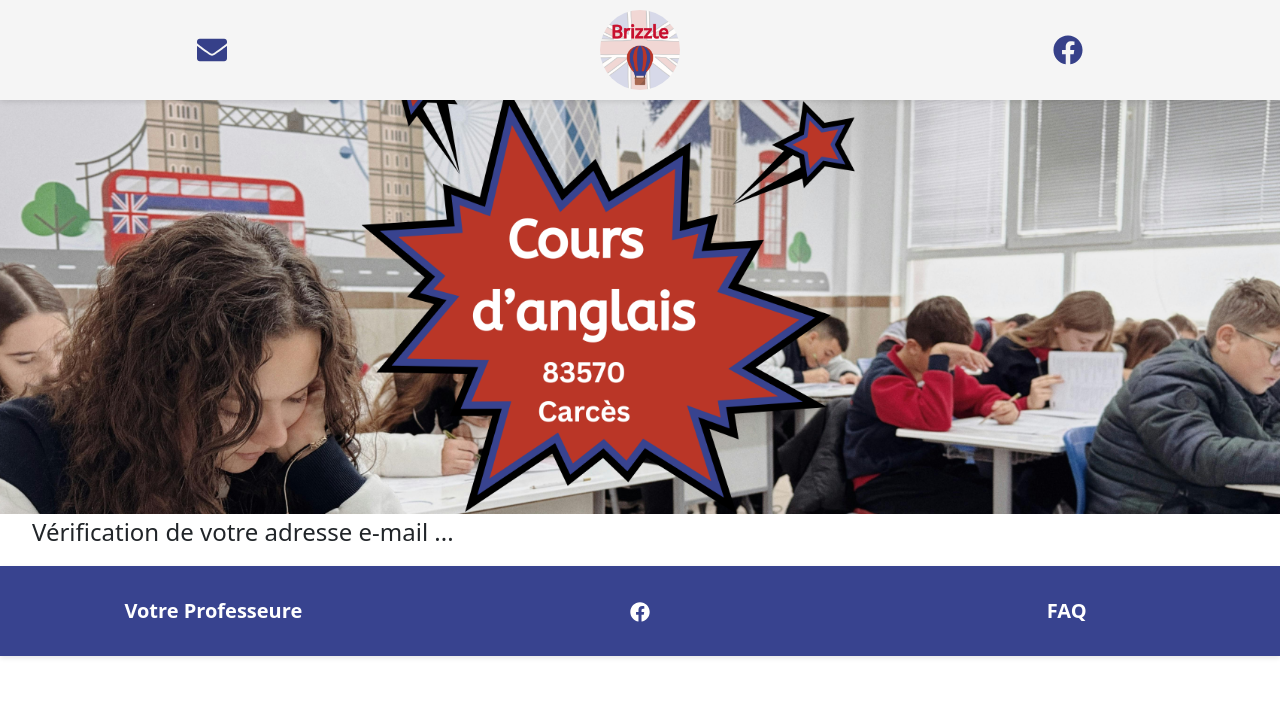
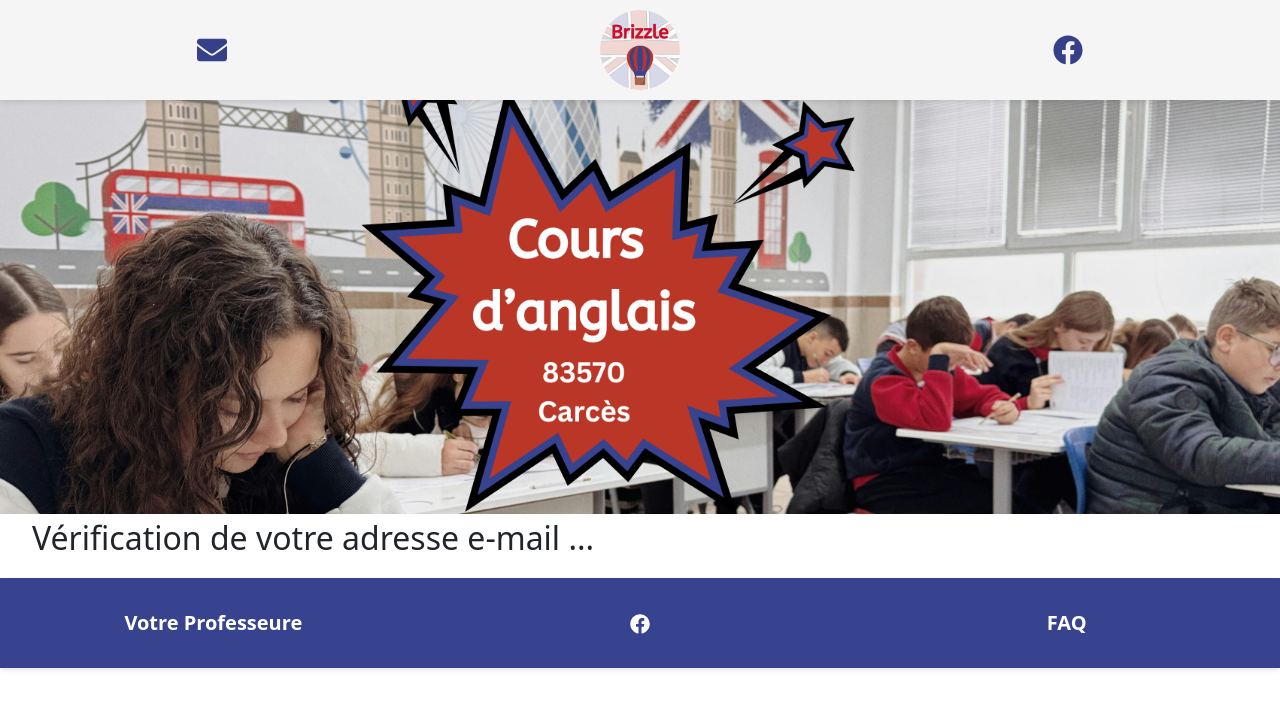
Before and after one commit to GeorginaMudditt/brizzle-website, a React (Vite) app: page /auth/callback in a window 1280 px wide. Shown: the top 708 px of the page. Built offline with nearby package versions, Linux system fonts and the light colour scheme.

Commit message:
css tweak

```diff
--- a/src/pages/CallbackPage.tsx
+++ b/src/pages/CallbackPage.tsx
@@ -17,7 +17,7 @@ const CallbackPage = () => {
   }, []);
 
   return (
-    <p style={{ marginLeft: "2rem", fontSize: "1.5rem" }}>
+    <p style={{ marginLeft: "2rem", fontSize: "2rem" }}>
       Vérification de votre adresse e-mail ...
     </p>
   );
```
